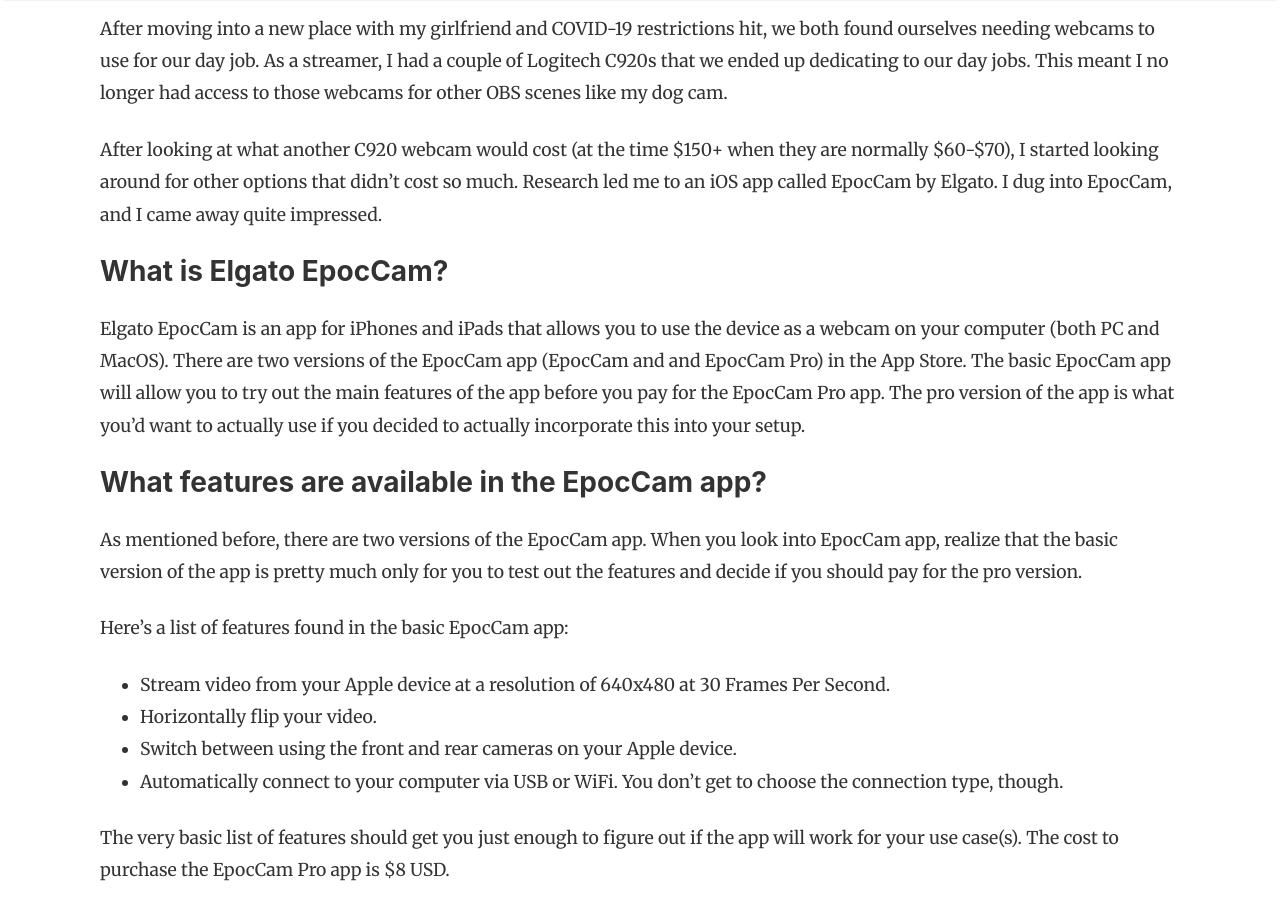
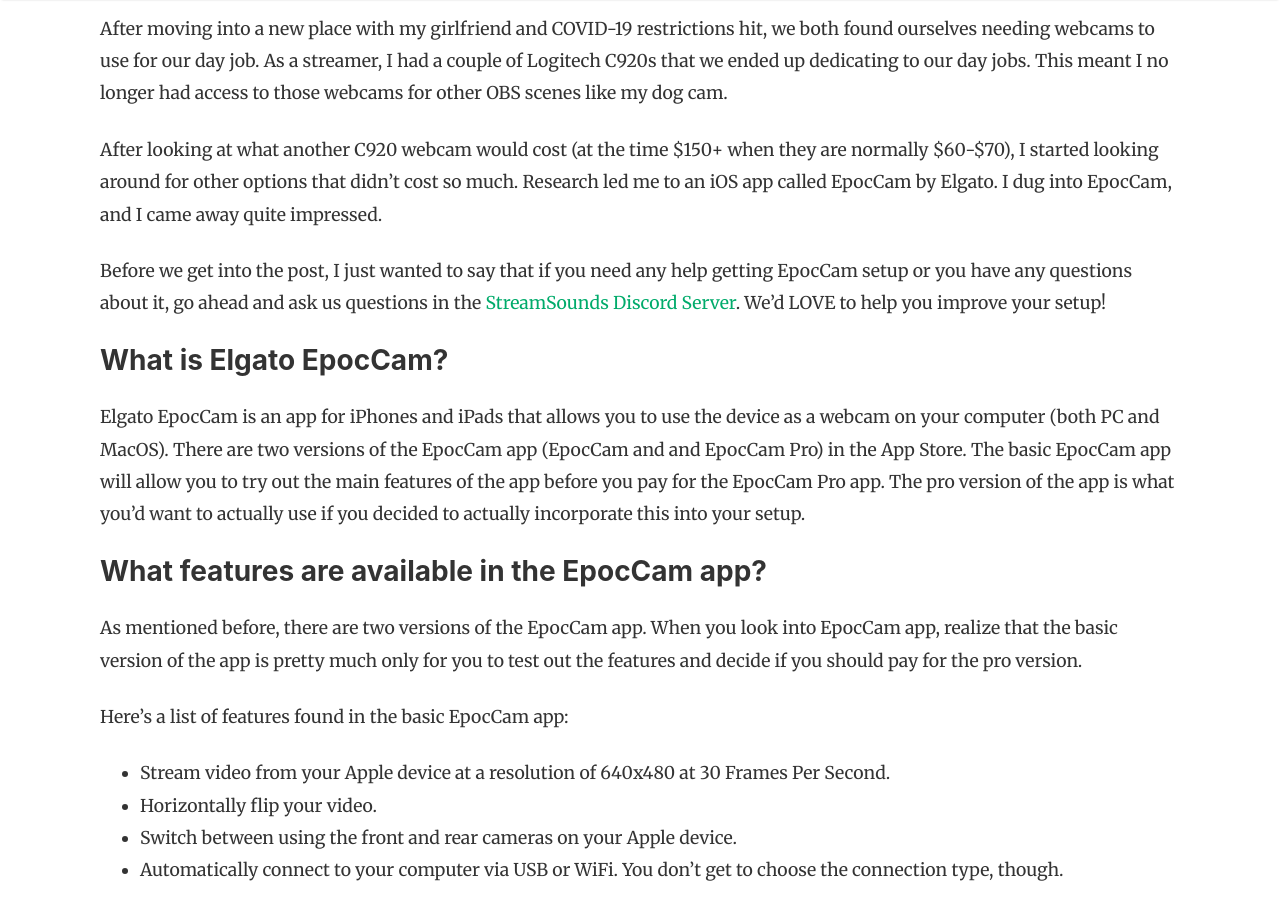
Before and after one commit to StreamSounds/library, a Jekyll site: the page built from _posts/2020-12-26-how-to-use-iphone-as-webcam.md, in a window 1280 px wide and 900 px high, scrolled down 1236 px. Built offline with Jekyll 4.4.1, drawn with Linux system fonts in a browser that asks for light colours; nearby versions of some CDN libraries; some of the changed text lies outside the part shown.

Commit message:
Adding Discord CTAs.

```diff
--- a/_posts/2020-12-26-how-to-use-iphone-as-webcam.md
+++ b/_posts/2020-12-26-how-to-use-iphone-as-webcam.md
@@ -9,6 +9,8 @@
 After moving into a new place with my girlfriend and COVID-19 restrictions hit, we both found ourselves needing webcams to use for our day job. As a streamer, I had a couple of Logitech C920s that we ended up dedicating to our day jobs. This meant I no longer had access to those webcams for other OBS scenes like my dog cam.
 
 After looking at what another C920 webcam would cost (at the time $150+ when they are normally $60-$70), I started looking around for other options that didn't cost so much. Research led me to an iOS app called EpocCam by Elgato. I dug into EpocCam, and I came away quite impressed.
+
+Before we get into the post, I just wanted to say that if you need any help getting EpocCam setup or you have any questions about it, go ahead and ask us questions in the [StreamSounds Discord Server](https://discord.streamsounds.tv). We'd LOVE to help you improve your setup!
 
 ### What is Elgato EpocCam?
 Elgato EpocCam is an app for iPhones and iPads that allows you to use the device as a webcam on your computer (both PC and MacOS). There are two versions of the EpocCam app (EpocCam and and EpocCam Pro) in the App Store. The basic EpocCam app will allow you to try out the main features of the app before you pay for the EpocCam Pro app. The pro version of the app is what you'd want to actually use if you decided to actually incorporate this into your setup.
@@ -115,3 +117,5 @@
 ### Conclusion
 
 EpocCam is a great, cheap addition to just about any streamer's setup, as long as they have an Apple device. It's a cheap alternative to buying a much more expensive webcam that may or may not be as good of quality as what you'd find in your device. If I had just upgraded to a newer device and had a different Apple device lying around, I'd give this app a try.
+
+As I mentioned earlier, if you have any questions about getting EpocCam setup or deciding if it's right for your stream setup, go ahead and pop in the [StreamSounds Discord Server](https://discord.streamsounds.tv). We're there to help out and discuss ideas with to make your stream the best it can possibly be!
```
